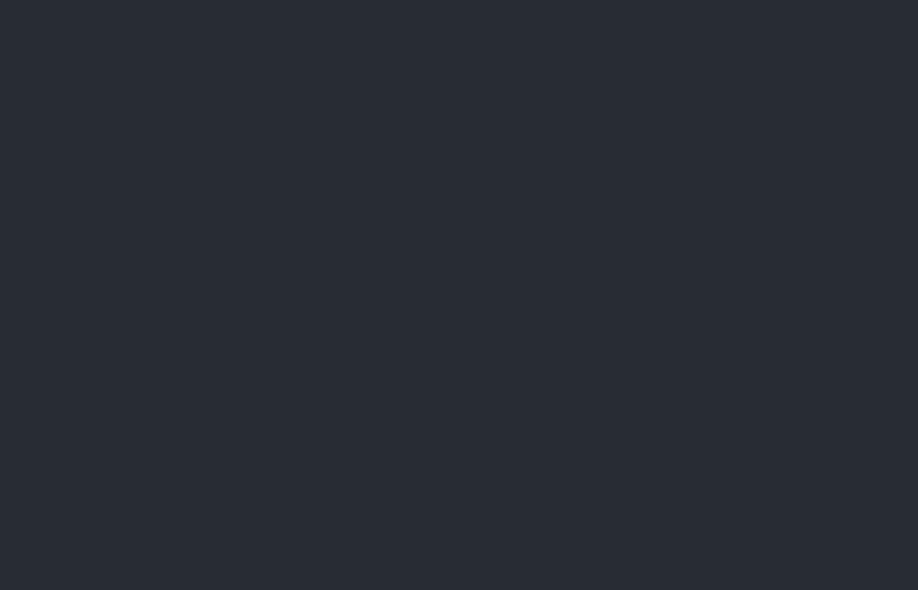
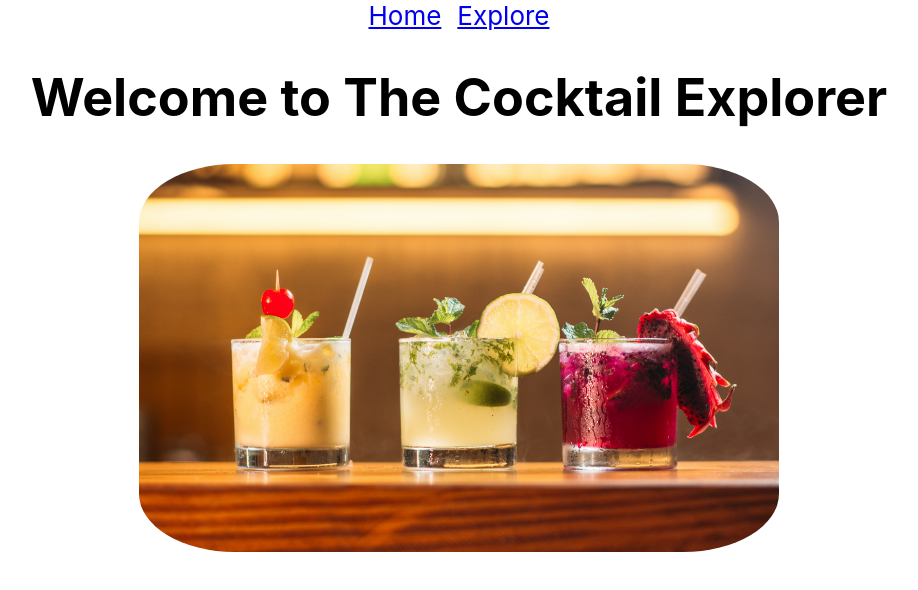
Before and after one commit to LimeTheFruit/Searchie-test, a React (Create React App) app: page / in a window 1280 px wide. Shown: the top 590 px of the page, without its empty margins (181-1099 px from the left). Built offline with nearby package versions, Linux system fonts and the light colour scheme.

Commit message:
NavBar & Frontpage put in place and Explore started on

```diff
--- a/src/App.css
+++ b/src/App.css
@@ -1,11 +1,19 @@
 .App {
   text-align: center;
-  background-color: #282c34;
+  background-color: white;
   min-height: 100vh;
   display: flex;
   flex-direction: column;
   align-items: center;
-  /* justify-content: center; */
   font-size: calc(10px + 2vmin);
-  color: white;
+  color: black;
 }
+
+.NavLink{
+  margin: 8px;
+}
+
+img{
+  width: 50%;
+  border-radius: 15%;
+}
--- a/src/App.js
+++ b/src/App.js
@@ -2,22 +2,29 @@ import React from 'react';
 import './App.css';
 import Drinks from './data/drinks.json'
 import {BrowserRouter, Route, Switch} from 'react-router-dom';
+import NavBar from './components/NavBar'
+import FrontPage from './components/FrontPage'
+import ExplorePage from './components/ExplorePage'
 
 function App() {
   return (
     <div className="App">
+
       <BrowserRouter>
+      <div>
+      <NavBar/>
       <Switch>
         <Route path = "/" exact = {true}>
-
+          <FrontPage/>
         </Route>
         <Route path = "/Explore" exact = {true}>
-
+          <ExplorePage/>
         </Route>
         <Route path = "/Explore/:id" exact = {true}>
 
         </Route>
       </Switch>
+      </div>
     </BrowserRouter>
     </div>
   );
--- /dev/null
+++ b/src/components/ExplorePage.js
@@ -0,0 +1,16 @@
+import React from 'react';
+
+ const ExplorePage = () => {
+    return (
+        <React.Fragment>
+            <h1>Find your favorite drink!!! Now!</h1>
+            <input type = "text"></input>
+            <button>Search</button>
+            <div className = "SeachResults">
+
+            </div>
+        </React.Fragment>
+    )
+}
+
+export default ExplorePage;
--- /dev/null
+++ b/src/components/FrontPage.js
@@ -0,0 +1,13 @@
+import React from 'react';
+import CocktailImage from '../Images/kobby-mendez-xBFTjrMIC0c-unsplash.jpg';
+
+ const FrontPage = () => {
+    return (
+        <React.Fragment>
+            <h1>Welcome to The Cocktail Explorer</h1>
+            <img src = {CocktailImage} alt = "FrontImage"></img>
+        </React.Fragment>
+    )
+}
+
+export default FrontPage;
--- a/src/components/NavBar.js
+++ b/src/components/NavBar.js
@@ -1,11 +1,11 @@
 import React from 'react'
-import {NavLink, Link} from 'react-router-dom'
+import {NavLink} from 'react-router-dom'
 
  const NavBar = () => {
     return (
         <div className = "NavBar">
-            <NavLink to = "/" exact = {true}></NavLink>
-            <NavLink to = "/Explore" exact = {true}></NavLink>
+            <NavLink className = "NavLink" to = "/" exact = {true}>Home</NavLink>
+            <NavLink className = "NavLink" to = "/Explore" exact = {true}>Explore</NavLink>
         </div>
     )
 }
```
Also changed, not shown: src/components/SearchResult.js (added, +20 -0 lines), src/Images/kobby-mendez-xBFTjrMIC0c-unsplash.jpg (added).
